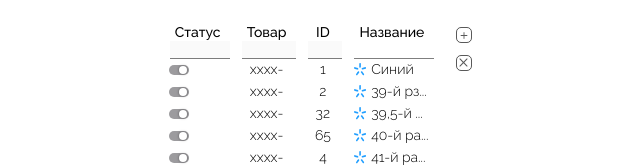
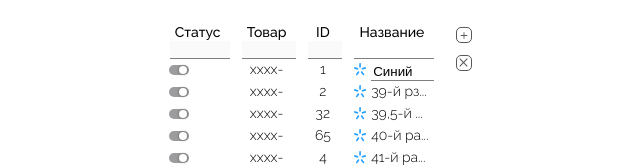
Before and after one commit to IgorBulyzhenkov/LP-CRM, a React (Create React App) app: page / in a window 1280 px wide. Both pictures are taken after a click on the element "Синий". Shown: the top 167 px of the page, without its empty margins (341-981 px from the left). Built offline with nearby package versions, Linux system fonts and the light colour scheme.

Commit message:
update final work

```diff
--- a/src/components/Table/Table.js
+++ b/src/components/Table/Table.js
@@ -6,11 +6,11 @@ import dataJson from "../data.json";
 import s from "./Table.module.css";
 import image from "../image/Group.png";
 
+// const bodyEl = document.querySelector("body");
+
 function Table() {
   const [data, setData] = useState(dataJson);
-  const [selectValue, setSelectValue] = useState(
-    data.map(({ Название }) => Название)
-  );
+  const [selectValue, setSelectValue] = useState(data.map(({ name }) => name));
   const [selectShow, setSelectShow] = useState(false);
   const [inputName, setInputName] = useState("");
   const [isShown, setIsShown] = useState(false);
@@ -18,9 +18,10 @@ function Table() {
   const [inputId, setInputId] = useState("");
   const [newInputName, setNewInputName] = useState("");
   const [isShowPlus, setIsShowPlus] = useState(false);
+  const [updateId, setUpdateId] = useState("");
 
   useEffect(() => {
-    setSelectValue(data.map(({ Название }) => Название));
+    setSelectValue(data.map(({ name }) => name));
   }, [data]);
 
   const newData = {
@@ -28,7 +29,7 @@ function Table() {
     Товар: "хххх-",
     ID: Number(inputId),
     img: "./image/kyivstar.svg",
-    Название: newInputName,
+    name: newInputName,
   };
 
   const handleChange = ({ target: { value } }) => {
@@ -38,7 +39,7 @@ function Table() {
     }
 
     const updateData = data.filter((item) => {
-      if (item.Название.toLowerCase().includes(value.toLowerCase())) {
+      if (item.name.toLowerCase().includes(value.toLowerCase())) {
         return item;
       }
       return null;
@@ -125,13 +126,44 @@ function Table() {
       return setInputName("");
     } else {
       const updateDate = data.filter((item) => {
-        if (e.target.id === item.Название) {
+        if (e.target.id === item.name) {
           return item;
         }
         return null;
       });
       setData(updateDate);
       return setInputName(e.target.id);
+    }
+  };
+
+  const handleUpdateText = (e) => {
+    const updateDate = data.map(({ ID, ...item }) => {
+      if (Number(e.target.id) === ID) {
+        setNewInputName(item.name);
+        setUpdateId(ID);
+        const newName = { ...item, ID, name: "" };
+        return newName;
+      }
+      return { ID, ...item };
+    });
+
+    return setData(updateDate);
+  };
+
+  const handleUpdateTextEnter = (e) => {
+    if (e.code === "Enter") {
+      console.log(e);
+      const updateDate = data.map(({ ID, ...item }) => {
+        if (Number(updateId) === ID) {
+          setNewInputName("");
+          const newName = { ...item, ID, name: newInputName };
+          console.log(newName);
+          return newName;
+        }
+        return { ID, ...item };
+      });
+      setUpdateId("");
+      return setData(updateDate);
     }
   };
 
@@ -184,7 +216,7 @@ function Table() {
                 value={inputName}
                 onChange={handleChange}
                 className={s.inputName}
-                id="Название"
+                id="name"
                 autoComplete="off"
                 onMouseEnter={() => setSelectShow(true)}
                 onMouseLeave={() => setSelectShow(false)}
@@ -280,7 +312,7 @@ function Table() {
               </td>
             </tr>
           )}
-          {data.map(({ Статус, Товар, ID, Название }) => {
+          {data.map(({ Статус, Товар, ID, name }) => {
             return (
               <tr className={s.newTr} key={ID}>
                 <td className={s.newTdStatus}>
@@ -305,16 +337,24 @@ function Table() {
                   </div>
                 </td>
                 <td className={s.newTd}>{Товар}</td>
-                <td className={s.newTdId} onKeyDown={handleEnter}>
+                <td className={s.newTdId} onKeyDown={handleUpdateTextEnter}>
                   {ID}
                 </td>
-                <td className={s.newTdName} onKeyDown={handleEnter}>
+                <td
+                  className={s.newTdName}
+                  id={ID}
+                  onKeyDown={handleUpdateTextEnter}
+                >
                   <img src={image} className={s.img} alt="" />
-                  {Название ? (
-                    <p className={s.textName} id={ID}>
-                      {Название.length > 7
-                        ? Название.split("").splice(0, 7).join("") + "..."
-                        : Название}
+                  {name ? (
+                    <p
+                      className={s.textName}
+                      id={ID}
+                      onClick={handleUpdateText}
+                    >
+                      {name.length > 7
+                        ? name.split("").splice(0, 7).join("") + "..."
+                        : name}
                     </p>
                   ) : (
                     <input
@@ -324,6 +364,7 @@ function Table() {
                       id="newInputName"
                       onChange={changeIdInput}
                       className={s.inputName}
+                      autoFocus="on"
                     />
                   )}
                   {isShown && (
--- a/src/components/data.json
+++ b/src/components/data.json
@@ -4,83 +4,83 @@
     "Товар": "хххх-",
     "ID": 1,
     "img": "./image/Group.png",
-    "Название": "Синий"
+    "name": "Синий"
   },
   {
     "Статус": false,
     "Товар": "хххх-",
     "ID": 2,
     "img": "./image/Vector.png",
-    "Название": "39-й рзмер"
+    "name": "39-й рзмер"
   },
   {
     "Статус": false,
     "Товар": "хххх-",
     "ID": 32,
     "img": "./image/Vector.png",
-    "Название": "39,5-й размер"
+    "name": "39,5-й размер"
   },
   {
     "Статус": false,
     "Товар": "хххх-",
     "ID": 65,
     "img": "./image/Vector.png",
-    "Название": "40-й размер"
+    "name": "40-й размер"
   },
   {
     "Статус": false,
     "Товар": "хххх-",
     "ID": 4,
     "img": "./image/Vector.png",
-    "Название": "41-й размер"
+    "name": "41-й размер"
   },
   {
     "Статус": false,
     "Товар": "хххх-",
     "ID": 134,
     "img": "./image/Group.png",
-    "Название": "8Gb"
+    "name": "8Gb"
   },
   {
     "Статус": false,
     "Товар": "хххх-",
     "ID": 7,
     "img": "./image/Group.png",
-    "Название": "16Gb"
+    "name": "16Gb"
   },
   {
     "Статус": false,
     "Товар": "хххх-",
     "ID": 98,
     "img": "./image/Group.png",
-    "Название": "32Gb"
+    "name": "32Gb"
   },
   {
     "Статус": false,
     "Товар": "хххх-",
     "ID": 6,
     "img": "./image/Group.png",
-    "Название": "Space grey"
+    "name": "Space grey"
   },
   {
     "Статус": false,
     "Товар": "хххх-",
     "ID": 56,
     "img": "./image/Group.png",
-    "Название": "Rose gold"
+    "name": "Rose gold"
   },
   {
     "Статус": false,
     "Товар": "хххх-",
     "ID": 78,
     "img": "./image/Group.png",
-    "Название": "Silver"
+    "name": "Silver"
   },
   {
     "Статус": false,
     "Товар": "хххх-",
     "ID": 135,
     "img": "./image/Group.png",
-    "Название": "Silver"
+    "name": "Silver"
   }
 ]
```
